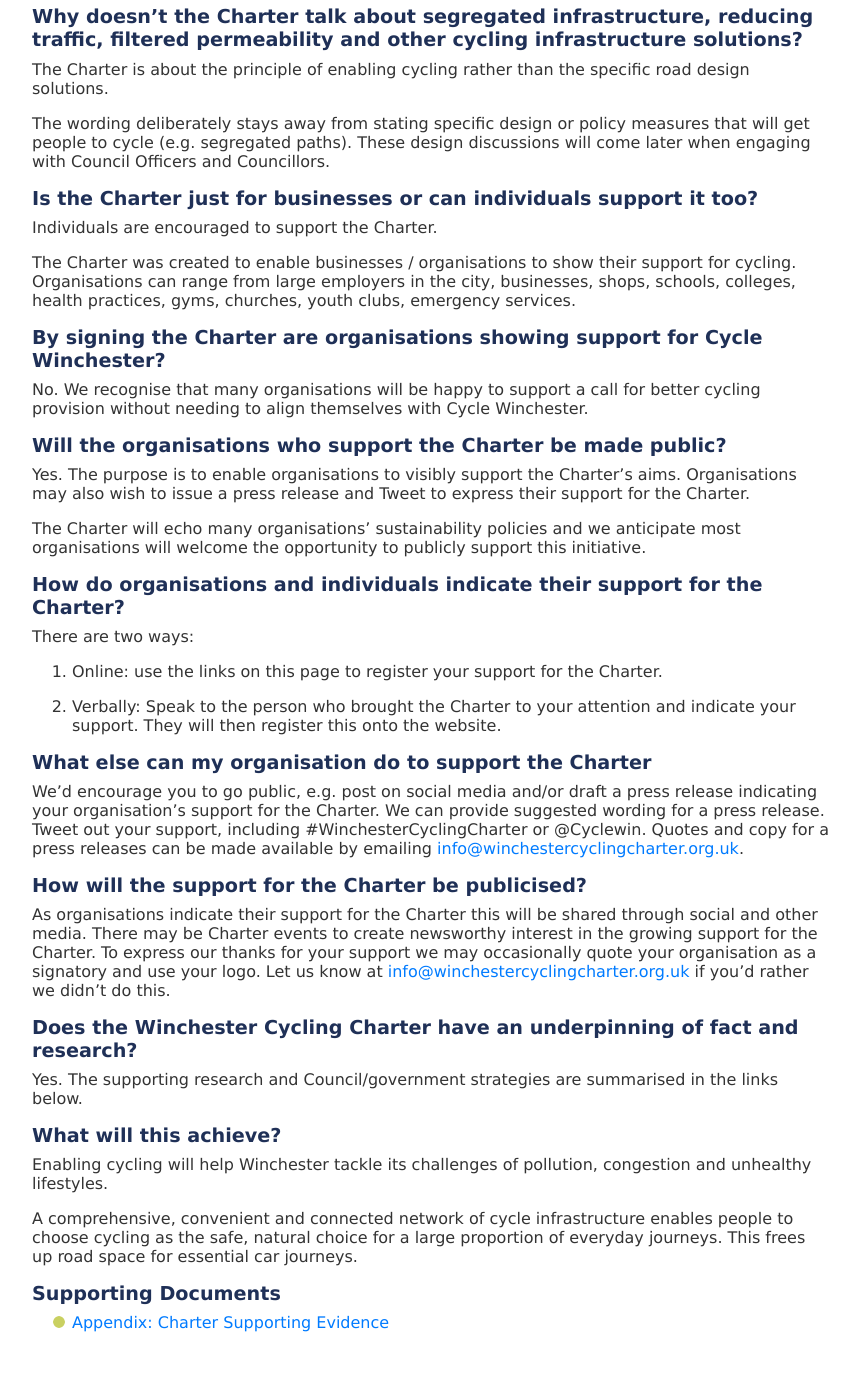
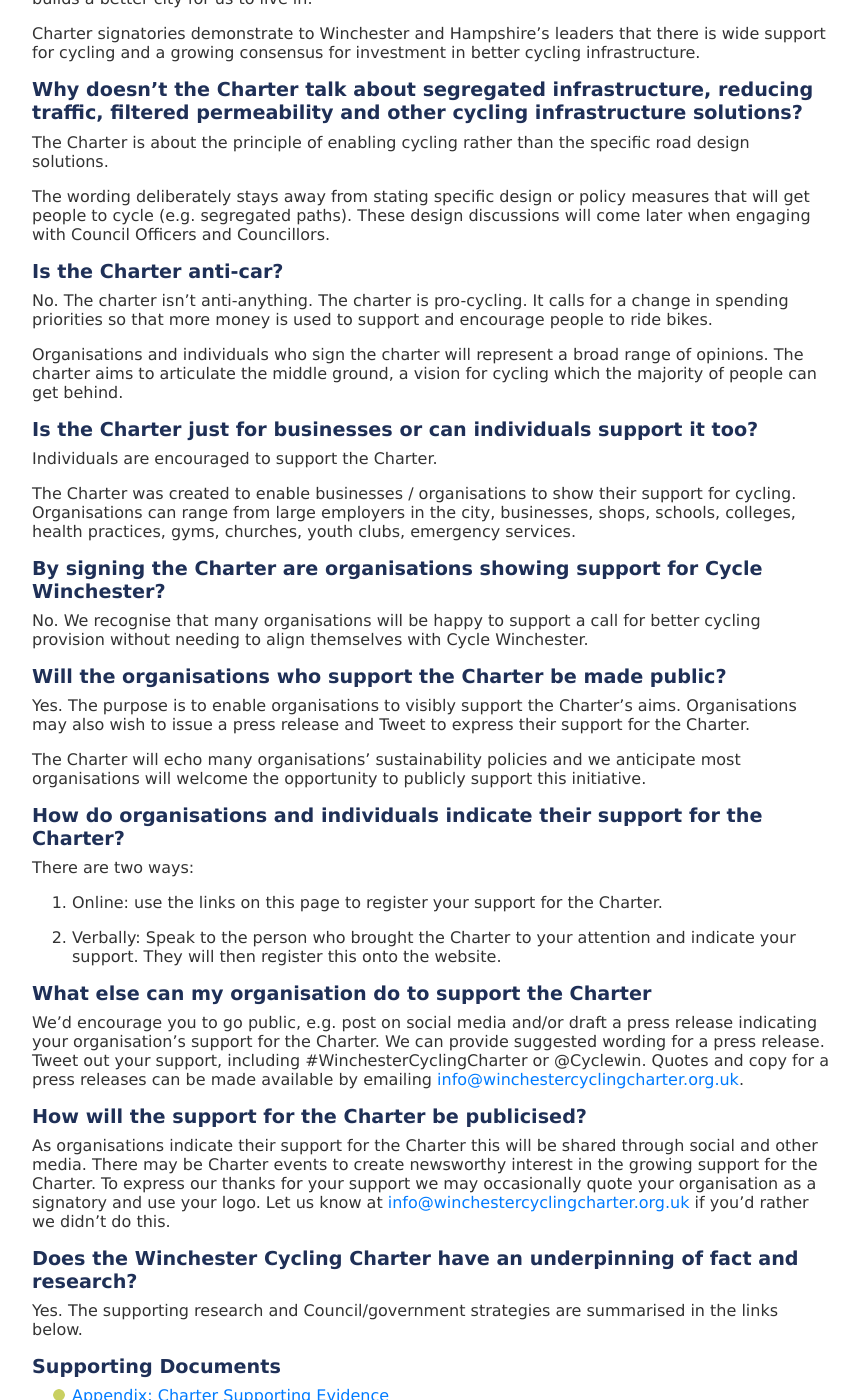
Before and after one commit to winchestercyclingcharter/winchestercyclingcharter.github.io, a Jekyll site: the page built from faqs.md, in a window 1280 px wide and 1400 px high, scrolled down 680 px. Shown: the whole window, without its empty margins (209-1068 px from the left). Built offline with Jekyll 4.4.1, drawn with Linux system fonts in a browser that asks for light colours; nearby versions of some CDN libraries; before the commit the page ends 2028 px from its top, so only the background shows below that; some of the changed text lies outside the part shown.

Commit message:
Add intro para, anti-car Q, and delete last Q.

```diff
--- a/faqs.md
+++ b/faqs.md
@@ -15,6 +15,10 @@
 proportion of everyday journeys. This frees up road space for essential car
 journeys.
 
+Making our city more appealing for cycling and all types of active travel
+creates a more attractive place to live, work and visit. It can provide an
+economic stimulus and a pathway to a more vibrant future.
+
 ### What is the Winchester Cycling Charter?
 
 The Winchester Cycling Charter is a simple statement of support for ‘cycling’ as the means of making Winchester a better city.
@@ -30,6 +34,13 @@
 The Charter is about the principle of enabling cycling rather than the specific road design solutions.
 
 The wording deliberately stays away from stating specific design or policy measures that will get people to cycle (e.g. segregated paths).  These design discussions will come later when engaging with Council Officers and Councillors.
+
+### Is the Charter anti-car?
+
+No. The charter isn’t anti-anything. The charter is pro-cycling. It calls for a change in spending priorities so that more money is used to support and encourage people to ride bikes.
+
+Organisations and individuals who sign the charter will represent a broad range of opinions. The charter aims to articulate the middle ground, a vision for cycling which the majority of people can get behind.
+
 
 ### Is the Charter just for businesses or can individuals support it too?
 
@@ -67,12 +78,6 @@
 
 Yes.  The supporting research and Council/government strategies are summarised in the links below.
 
-### What will this achieve?
-
-Enabling cycling will help Winchester tackle its challenges of pollution, congestion and unhealthy lifestyles.
-
-A comprehensive, convenient and connected network of cycle infrastructure enables people to choose cycling as the safe, natural choice for a large proportion of everyday journeys. This frees up road space for essential car journeys.
-
 ### Supporting Documents
 
 - [Appendix: Charter Supporting Evidence](/info/evidence)
```
